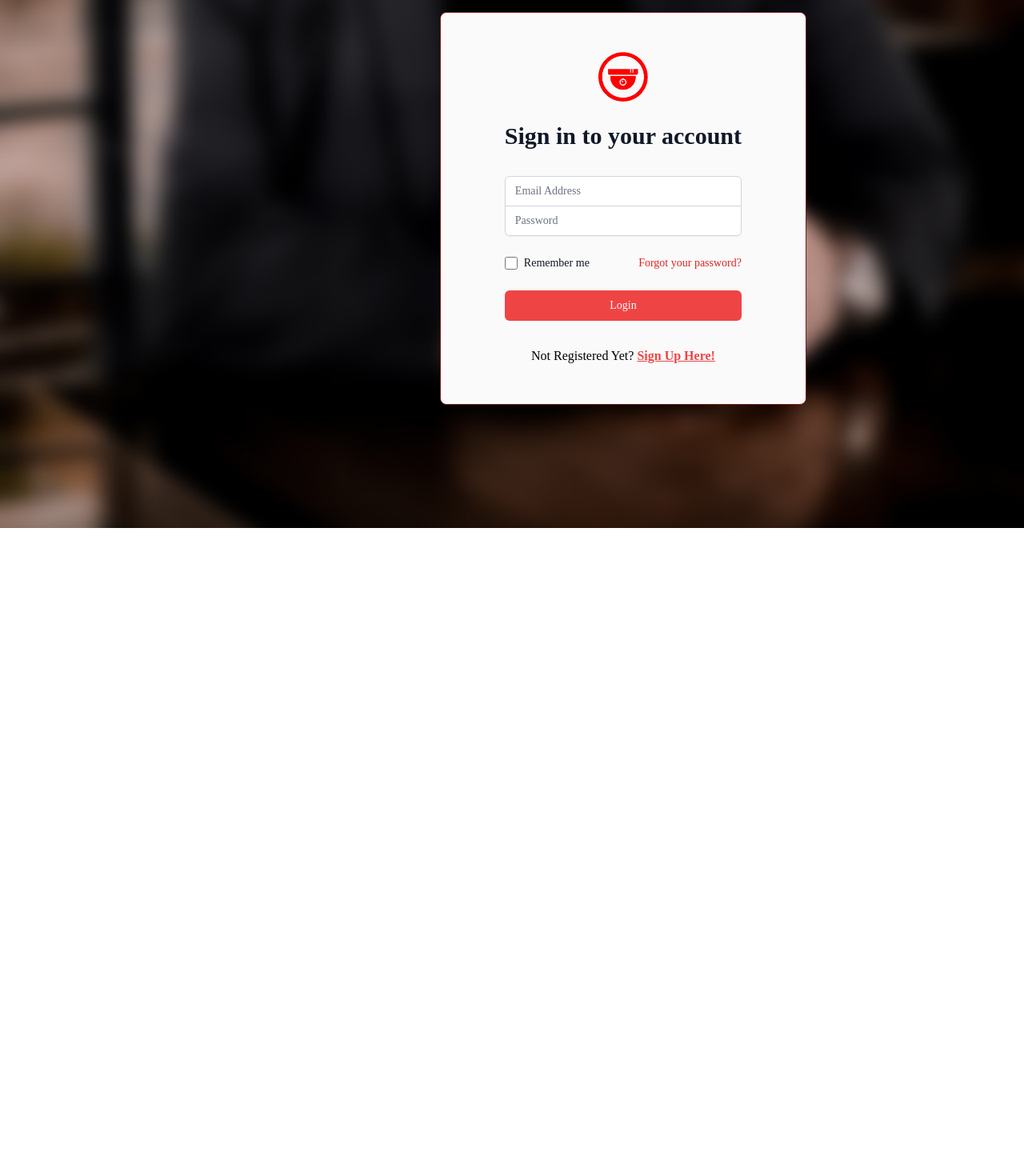
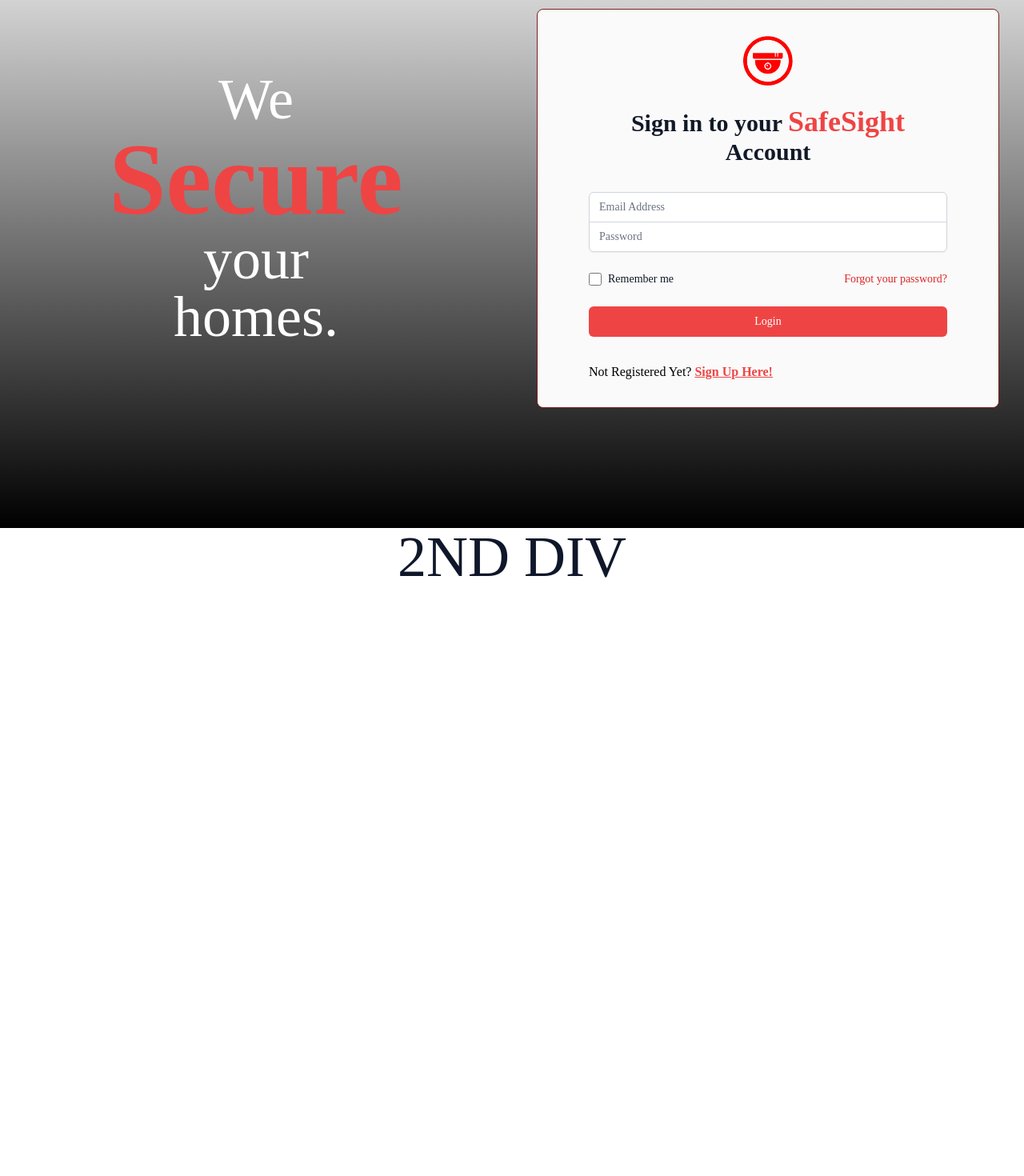
Before and after one commit to fatfat18/reacttailwind, a React (Vite) app in the folder landing-page-vite-react/: page / in a window 1280 px wide. Shown: the part 140-1610 px from the top of the page at 80% size. Before the commit the page ends 800 px from the top, so only its background shows below. Built offline with nearby package versions, Linux system fonts and the light colour scheme.

Commit message:
tailwind  playground

```diff
--- a/landing-page-vite-react/index.html
+++ b/landing-page-vite-react/index.html
@@ -9,40 +9,62 @@
     <title>Vite + React</title>
 
     <style>
-
-      .container {
+/*
+   .container {
         background: url('src/assets/landingpage.jpg');
         background-repeat: no-repeat;
         background-size: cover;
 
-      }
+      }  */
+
 
     </style>
 
   </head>
-  <body>
+  <body class="flex-col overflow-x-hidden">
 
-<div class="container max-w-full bg-emerald-100 h-screen flex justify-center flex-col overflow-y-auto align-bottom bg-cover overflow-x-hidden">
+<div id="container1" class="xl:flex md:flex-row md:h-screen xl:h-max w-screen bg-gradient-to-b from-white to-black overflow-x-hidden ">
 
+    <div id="logintitle" class="flex flex-col text-center justify-center items-center h-screen xl:w-1/2 xl:h-screen  md:h-screen w-screen text-5xl xl:text-7xl text-white" >
+        We<p class="text-red-500 text-7xl xl:text-9xl font-black">Secure</p>your<br>homes.
 
+    </div>
 
-    <div id="root" data-aos="fade-up-right" class="w-screen flex justify-end bg-cover">
+    <div id="login" data-aos="fade-right" class=" flex justify-center items-center bg-cover md:w-screen md:h-screen xl:h-screen xl:w-1/2 lg:w-screen sm:w-screen">
 
     </div>
 
 
+</div>
 
 
+<div class="h-screen text-7xl w-screen text-slate-900 items-center text-center">
+
+    2ND DIV
+
+</div>
 
 
+<div class="h-screen text-7xl w-screen text-green-900 items-center text-center">
+
+  3RD DIV
+
 </div>
+
+
+<div class="h-screen text-7xl w-screen text-rose-900 items-center text-center">
+
+  4TH DIV
+
+</div>
+
 
 
 
     <script type="module" src="/src/main.jsx"></script>
     <script src="https://unpkg.com/aos@next/dist/aos.js"></script>
     <script>
-     AOS.init({duration: 1200,
+     AOS.init({duration: 700,
                easing: 'ease-in-out-back'});
     </script>
 
--- a/landing-page-vite-react/src/index.css
+++ b/landing-page-vite-react/src/index.css
@@ -18,9 +18,11 @@
 }
 
 body {
+  width: 100%;
   margin: 0;
   display: flex;
   place-items: center;
+  overflow-y: auto;
 
 }
 
--- a/landing-page-vite-react/src/login.jsx
+++ b/landing-page-vite-react/src/login.jsx
@@ -6,7 +6,7 @@
 
 export default function Login() {
   return (
-      <div className="min-h-full flex justify-end py-12 px-4 sm:px-6 lg:px-20 rounded-lg bg-zinc-50 lg:mr-60 border border-red-900 ">
+      <div className=" py-8 px-4 sm:px-6 lg:px-16 xl:rounded-lg bg-zinc-50 lg: border border-red-900 h-max ">
         <div className="max-w-md w-full space-y-8">
           <div>
             <img
@@ -14,7 +14,7 @@
               src={logo}
               alt="Workflow"
             />
-            <h2 className="mt-6 text-center text-3xl font-extrabold text-gray-900">Sign in to your account</h2>
+            <h2 className="mt-6 text-center text-3xl font-extrabold text-gray-900">Sign in to your <span className='text-red-500 text-4xl'>SafeSight </span>Account</h2>
 
           </div>
 
--- a/landing-page-vite-react/src/main.jsx
+++ b/landing-page-vite-react/src/main.jsx
@@ -7,7 +7,7 @@
 
 
 
-ReactDOM.createRoot(document.getElementById('root')).render(
+ReactDOM.createRoot(document.getElementById('login')).render(
   <React.StrictMode>
     <Login />
   </React.StrictMode>,
--- a/landing-page-vite-react/tailwind.config.cjs
+++ b/landing-page-vite-react/tailwind.config.cjs
@@ -7,6 +7,22 @@
   ],
   theme: {
     extend: {},
+    screens: {
+      'sm': '640px',
+      // => @media (min-width: 640px) { ... }
+
+      'md': '768px',
+      // => @media (min-width: 768px) { ... }
+
+      'lg': '1024px',
+      // => @media (min-width: 1024px) { ... }
+
+      'xl': '1280px',
+      // => @media (min-width: 1280px) { ... }
+
+      '2xl': '1536px',
+      // => @media (min-width: 1536px) { ... }
+    },
   },
   plugins: [],
 }
```
